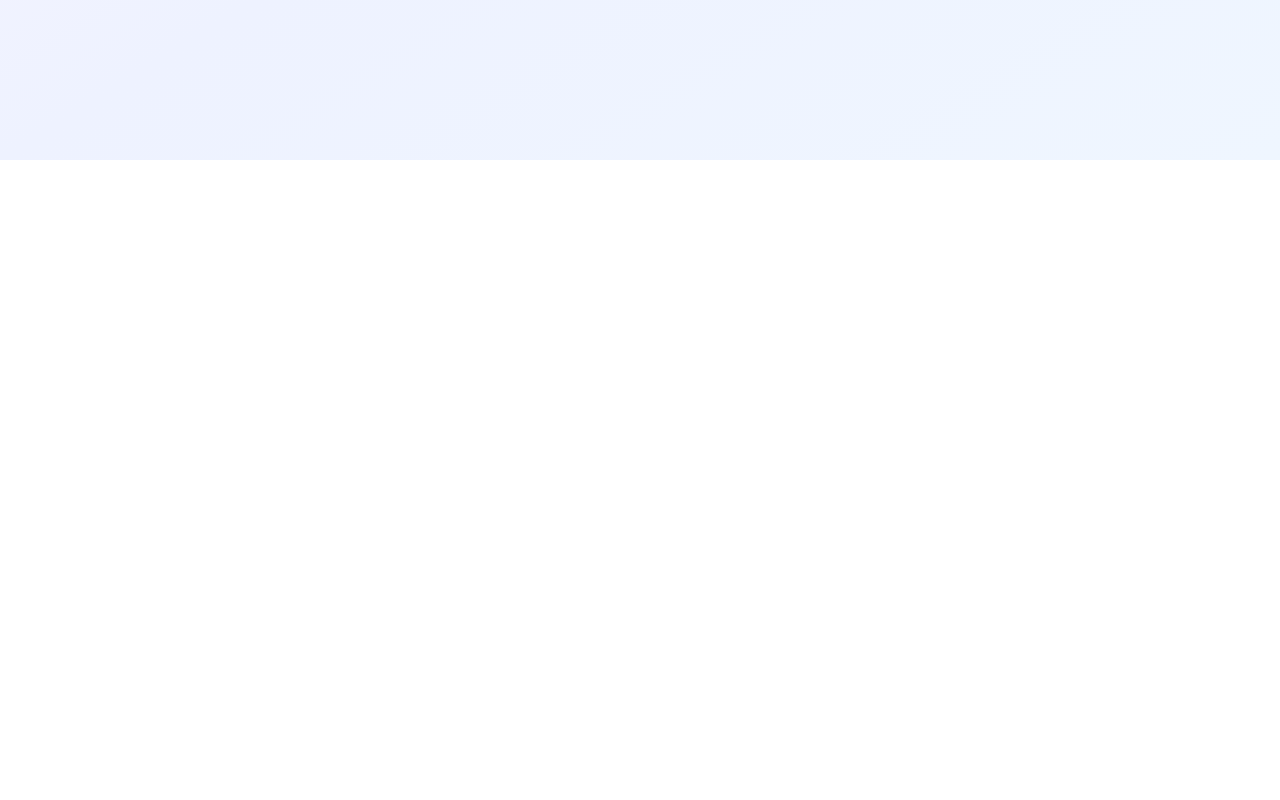
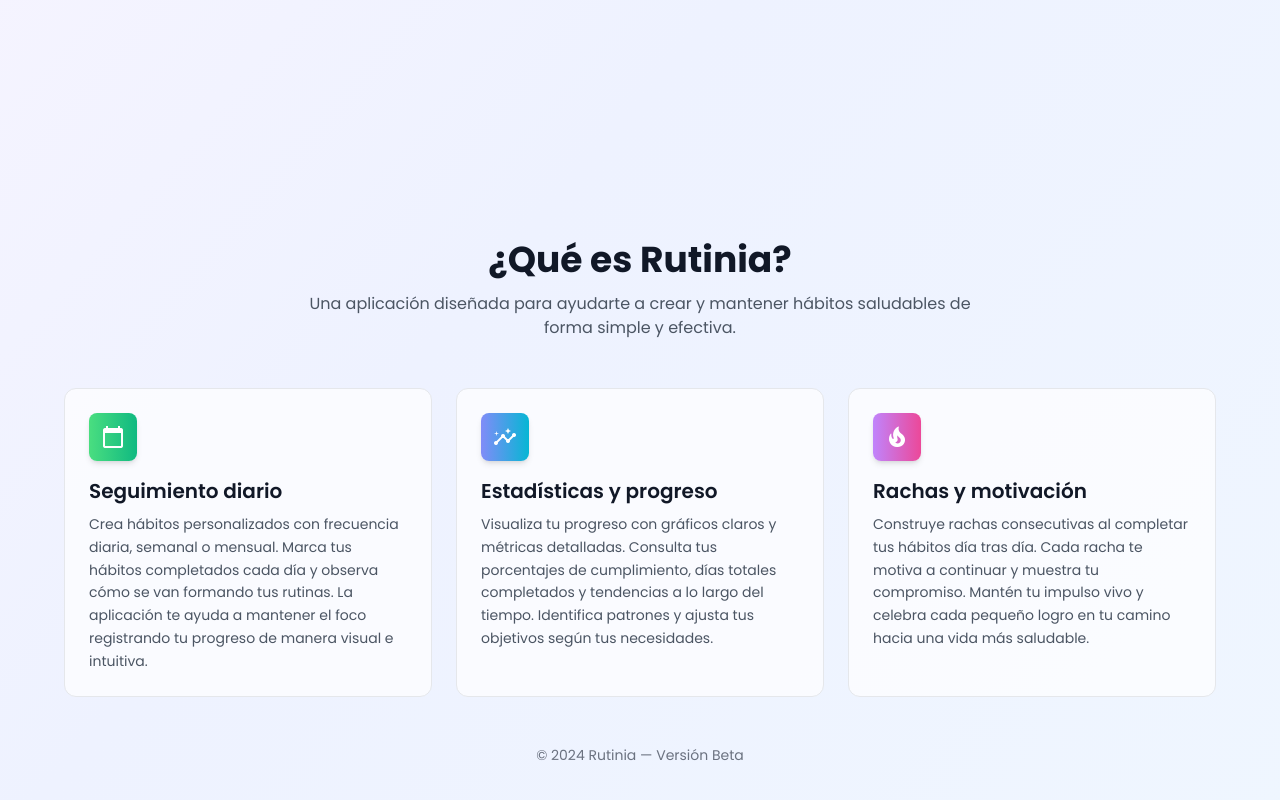
Before and after one commit to JuanFernandoBallesterosMaciasUIS/Rutinia-1.0, a React (Vite) app in the folder src/frontend-react/: page /bienvenida in a window 1280 px wide. Shown: the part 640-1440 px from the top of the page. Before the commit the page ends 800 px from the top, so only its background shows below. Built offline with nearby package versions, Linux system fonts and the light colour scheme.

Commit message:
fix: hero fullscreen con scroll suave a características

```diff
--- a/src/frontend-react/src/components/Welcome.jsx
+++ b/src/frontend-react/src/components/Welcome.jsx
@@ -12,15 +12,25 @@
     }, 500); // Mantener sincronía con la guía (500ms)
   };
 
+  const handleScrollToFeatures = (e) => {
+    e.preventDefault();
+    const featuresSection = document.getElementById('features');
+    if (featuresSection) {
+      featuresSection.scrollIntoView({ behavior: 'smooth', block: 'start' });
+    }
+  };
+
   return (
     <div
-      className={`min-h-screen bg-gradient-to-br from-purple-50 via-indigo-50 to-blue-50 dark:from-gray-900 dark:via-gray-800 dark:to-gray-900 flex items-center justify-center px-4 py-10 transition-all duration-500 ${
+      className={`bg-gradient-to-br from-purple-50 via-indigo-50 to-blue-50 dark:from-gray-900 dark:via-gray-800 dark:to-gray-900 transition-all duration-500 ${
         isTransitioning ? 'opacity-0 scale-95' : 'opacity-100 animate-fade-in'
       }`}
     >
+      {/* Hero Section - Pantalla completa */}
+      <section className="min-h-screen flex items-center justify-center px-4 py-10">
         <main className="relative w-full max-w-6xl">
           {/* Hero: grid 2 columnas en desktop */}
-        <section className="grid items-center gap-10 lg:grid-cols-2">
+          <div className="grid items-center gap-10 lg:grid-cols-2">
             {/* Columna Izquierda: Branding + texto + CTA */}
             <div className="text-center lg:text-left space-y-6">
             {/* Logo + Marca */}
@@ -59,6 +69,7 @@
 
               <a
                 href="#features"
+                onClick={handleScrollToFeatures}
                 className="inline-flex items-center gap-2 px-6 md:px-7 py-3 rounded-lg font-semibold bg-white/70 dark:bg-gray-800/50 text-gray-800 dark:text-gray-200 border border-gray-200 dark:border-gray-700 hover:bg-white dark:hover:bg-gray-800 hover:shadow-md transition-all"
               >
                 <span>Ver características</span>
@@ -129,13 +140,64 @@
               </div>
             </div>
           </div>
+          </div>
+        </main>
       </section>
 
+      {/* Sección de características */}
+      <section id="features" className="px-4 py-16 md:py-20">
+        <div className="max-w-6xl mx-auto">
+          {/* Título de la sección */}
+          <div className="text-center mb-10 md:mb-12">
+            <h2 className="text-3xl md:text-4xl font-bold text-gray-900 dark:text-white mb-3">
+              ¿Qué es Rutinia?
+            </h2>
+            <p className="text-gray-600 dark:text-gray-300 max-w-2xl mx-auto">
+              Una aplicación diseñada para ayudarte a crear y mantener hábitos saludables de forma simple y efectiva.
+            </p>
+          </div>
+
+          <div className="grid gap-6 md:grid-cols-3">
+            {/* Feature 1 */}
+            <div className="group p-6 rounded-xl bg-white/70 dark:bg-gray-800/50 border border-gray-200 dark:border-gray-700 hover:shadow-lg hover:border-green-300 dark:hover:border-green-600 transition-all">
+              <div className="w-12 h-12 rounded-lg bg-gradient-to-r from-green-400 to-emerald-500 text-white flex items-center justify-center shadow-md">
+                <span className="material-icons text-2xl">calendar_today</span>
+              </div>
+              <h3 className="mt-4 text-xl font-semibold text-gray-900 dark:text-white">Seguimiento diario</h3>
+              <p className="mt-2 text-sm leading-relaxed text-gray-600 dark:text-gray-300">
+                Crea hábitos personalizados con frecuencia diaria, semanal o mensual. Marca tus hábitos completados cada día y observa cómo se van formando tus rutinas. La aplicación te ayuda a mantener el foco registrando tu progreso de manera visual e intuitiva.
+              </p>
+            </div>
+
+            {/* Feature 2 */}
+            <div className="group p-6 rounded-xl bg-white/70 dark:bg-gray-800/50 border border-gray-200 dark:border-gray-700 hover:shadow-lg hover:border-indigo-300 dark:hover:border-indigo-600 transition-all">
+              <div className="w-12 h-12 rounded-lg bg-gradient-to-r from-indigo-400 to-cyan-500 text-white flex items-center justify-center shadow-md">
+                <span className="material-icons text-2xl">insights</span>
+              </div>
+              <h3 className="mt-4 text-xl font-semibold text-gray-900 dark:text-white">Estadísticas y progreso</h3>
+              <p className="mt-2 text-sm leading-relaxed text-gray-600 dark:text-gray-300">
+                Visualiza tu progreso con gráficos claros y métricas detalladas. Consulta tus porcentajes de cumplimiento, días totales completados y tendencias a lo largo del tiempo. Identifica patrones y ajusta tus objetivos según tus necesidades.
+              </p>
+            </div>
+
+            {/* Feature 3 */}
+            <div className="group p-6 rounded-xl bg-white/70 dark:bg-gray-800/50 border border-gray-200 dark:border-gray-700 hover:shadow-lg hover:border-purple-300 dark:hover:border-purple-600 transition-all">
+              <div className="w-12 h-12 rounded-lg bg-gradient-to-r from-purple-400 to-pink-500 text-white flex items-center justify-center shadow-md">
+                <span className="material-icons text-2xl">local_fire_department</span>
+              </div>
+              <h3 className="mt-4 text-xl font-semibold text-gray-900 dark:text-white">Rachas y motivación</h3>
+              <p className="mt-2 text-sm leading-relaxed text-gray-600 dark:text-gray-300">
+                Construye rachas consecutivas al completar tus hábitos día tras día. Cada racha te motiva a continuar y muestra tu compromiso. Mantén tu impulso vivo y celebra cada pequeño logro en tu camino hacia una vida más saludable.
+              </p>
+            </div>
+          </div>
+
           {/* Footer */}
-        <footer className="mt-12 md:mt-16 text-center">
+          <footer className="mt-12 text-center">
             <p className="text-sm text-gray-500 dark:text-gray-400">© 2024 Rutinia — Versión Beta</p>
           </footer>
-      </main>
+        </div>
+      </section>
     </div>
   );
 }
```
Lines whose indentation alone changed are shown as unchanged.
